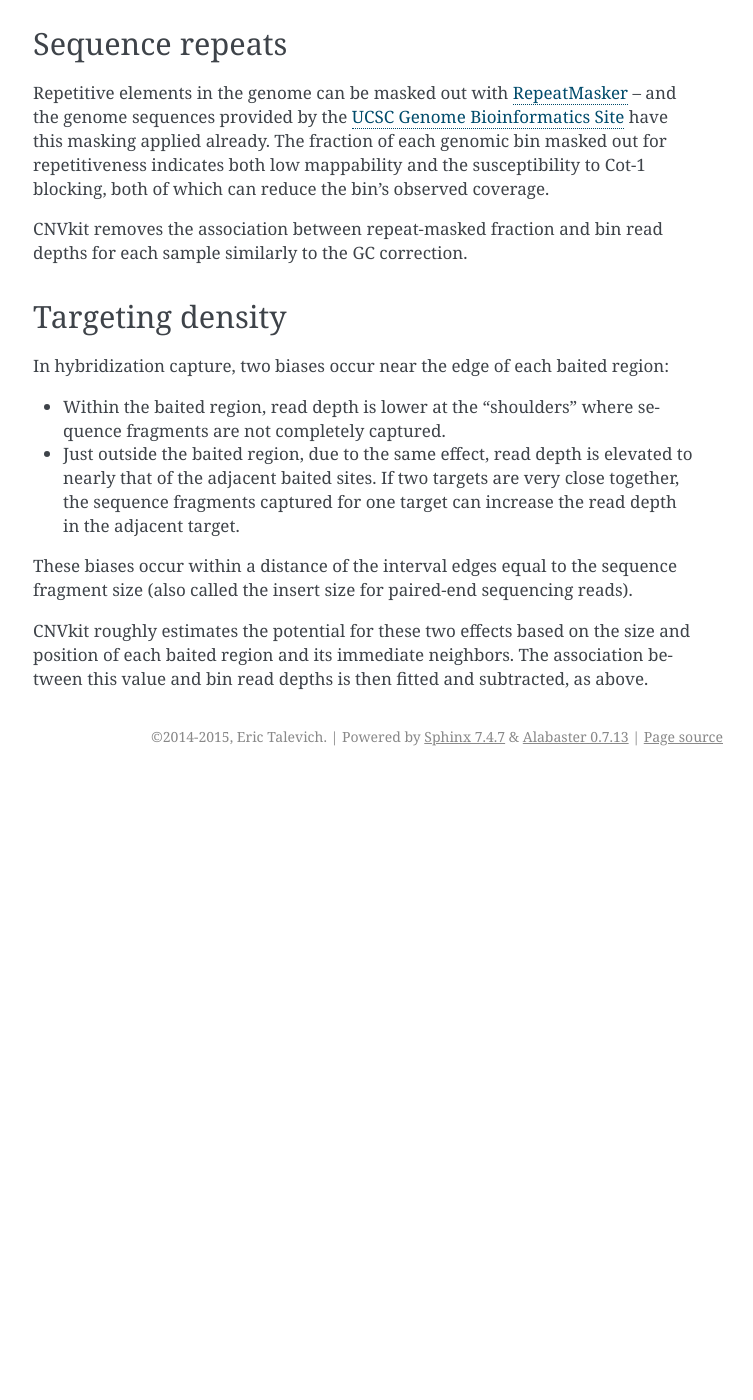
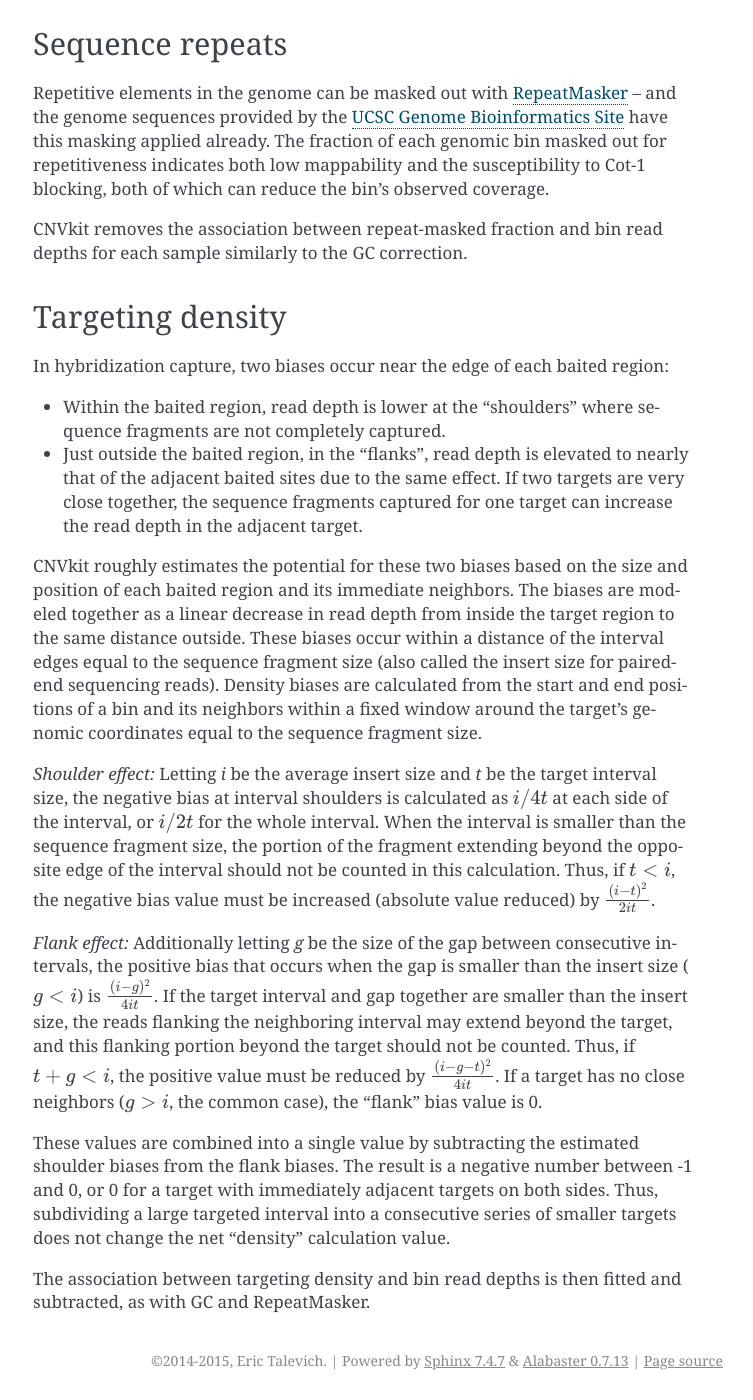
Before and after one commit to etal/cnvkit, a Sphinx documentation site: the page built from doc/bias.rst, in a window 1280 px wide and 1400 px high, scrolled down 815 px. Shown: the whole window, without its empty margins (387-1140 px from the left). Built offline with Sphinx 7.4.7, drawn with Linux system fonts in a browser that asks for light colours; the version number is read from the project's files by our own code; before the commit the page ends 1591 px from its top, so only the background shows below that.

Commit message:
doc/bias: Add equations for the "density" values

```diff
--- a/doc/bias.rst
+++ b/doc/bias.rst
@@ -57,14 +57,47 @@ In hybridization capture, two biases occur near the edge of each baited region:
 
 - Within the baited region, read depth is lower at the "shoulders" where
   sequence fragments are not completely captured.
-- Just outside the baited region, due to the same effect, read depth is elevated
-  to nearly that of the adjacent baited sites. If two targets are very close
-  together, the sequence fragments captured for one target can increase the read
-  depth in the adjacent target.
+- Just outside the baited region, in the "flanks", read depth is elevated
+  to nearly that of the adjacent baited sites due to the same effect.
+  If two targets are very close together, the sequence fragments captured for
+  one target can increase the read depth in the adjacent target.
 
+CNVkit roughly estimates the potential for these two biases based on the size
+and position of each baited region and its immediate neighbors.
+The biases are modeled together as a linear decrease in read depth from inside
+the target region to the same distance outside.
 These biases occur within a distance of the interval edges equal to the sequence
 fragment size (also called the insert size for paired-end sequencing reads).
+Density biases are calculated from the start and end positions of a bin and its
+neighbors within a fixed window around the target's genomic coordinates equal to
+the sequence fragment size.
 
-CNVkit roughly estimates the potential for these two effects based on the size
-and position of each baited region and its immediate neighbors. The association
-between this value and bin read depths is then fitted and subtracted, as above.
+*Shoulder effect:* Letting *i* be the average insert size and *t* be the target
+interval size, the negative bias at interval shoulders is calculated as
+:math:`i/4t` at each side of the interval, or :math:`i/2t` for the whole interval.
+When the interval is smaller than the sequence fragment size, the portion of the
+fragment extending beyond the opposite edge of the interval should not be
+counted in this calculation.
+Thus, if :math:`t < i`, the negative bias value must be increased (absolute
+value reduced) by :math:`\frac{(i-t)^2}{2it}`.
+
+*Flank effect:* Additionally letting *g* be the size of the gap between
+consecutive intervals, the positive bias that occurs when the gap is smaller
+than the insert size (:math:`g<i`) is :math:`\frac{(i-g)^2}{4it}`.
+If the target interval and gap together are smaller than the insert size, the
+reads flanking the neighboring interval may extend beyond the target, and this
+flanking portion beyond the target should not be counted.
+Thus, if :math:`t+g < i`, the positive value must be reduced by
+:math:`\frac{(i-g-t)^2}{4it}`.
+If a target has no close neighbors (:math:`g>i`, the common case), the "flank"
+bias value is 0.
+
+These values are combined into a single value by subtracting the estimated
+shoulder biases from the flank biases.
+The result is a negative number between -1 and 0, or 0 for a target with
+immediately adjacent targets on both sides.  Thus, subdividing a large targeted
+interval into a consecutive series of smaller targets does not change the net
+"density" calculation value.
+
+The association between targeting density and bin read depths is then fitted and
+subtracted, as with GC and RepeatMasker.
```
